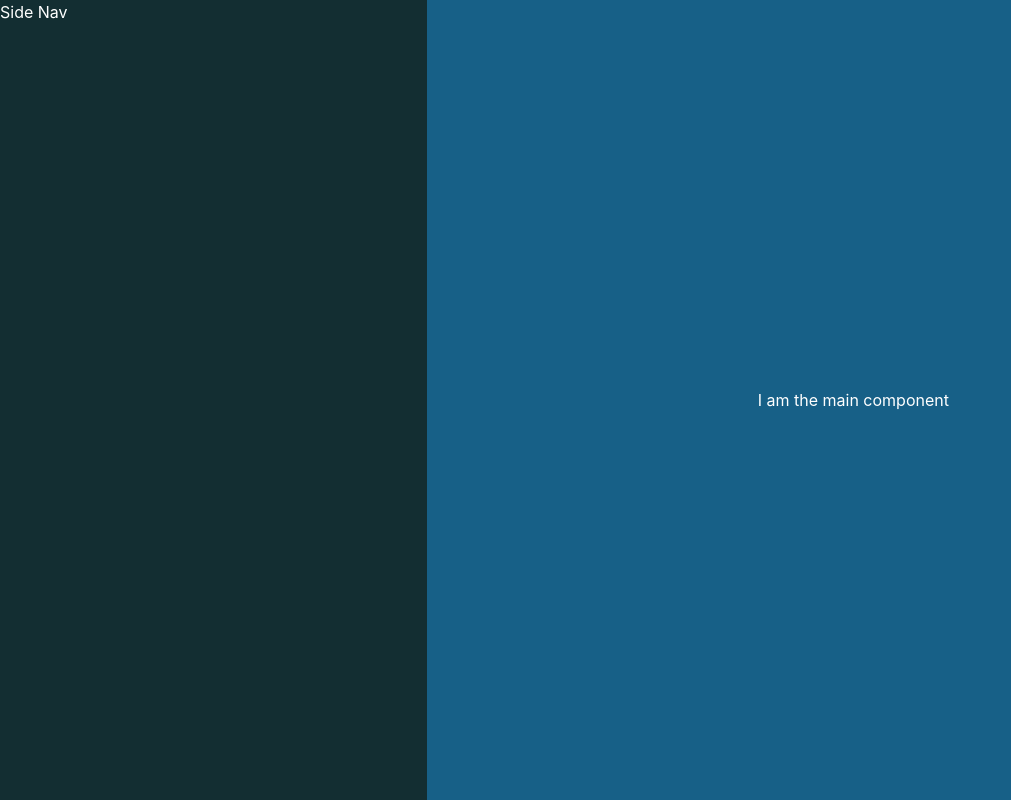
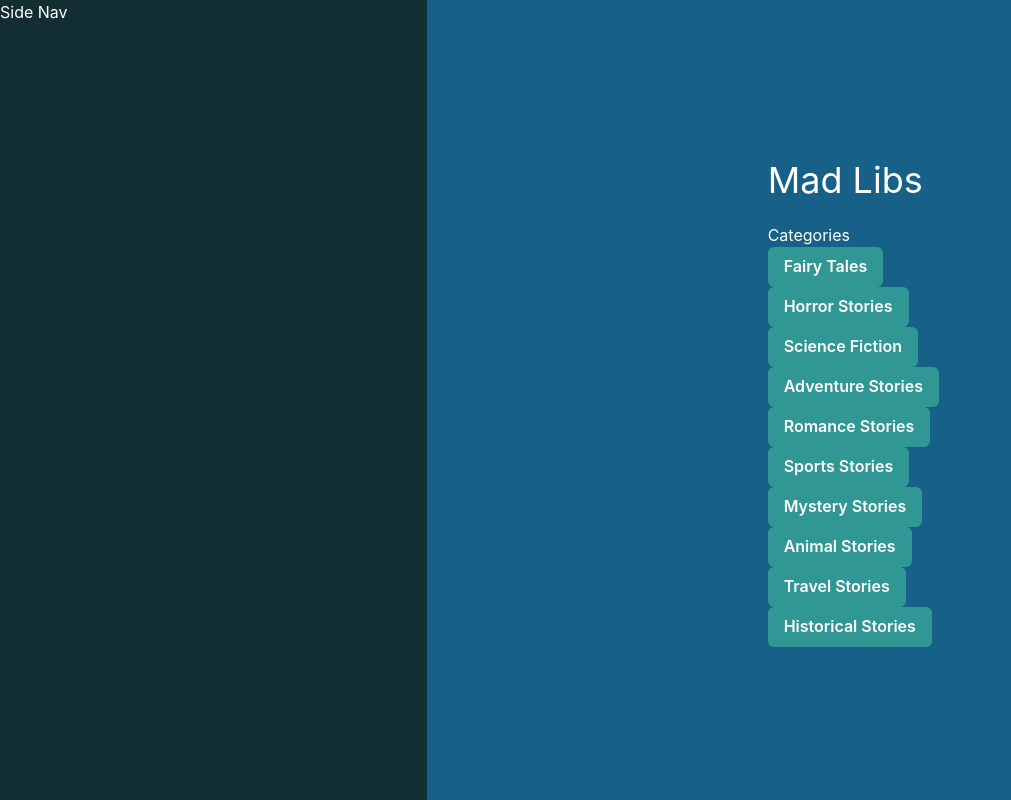
Before and after one commit to gpt-libs/gpt-libs-ui, a React (Vite) app: page / in a window 1280 px wide. Shown: the whole page, without its empty margins (0-1011 px from the left). Built offline with nearby package versions, Linux system fonts and the light colour scheme.

Commit message:
wip: building out main page
added in buttons and mock data

```diff
--- /dev/null
+++ b/src/components/Button/Button.tsx
@@ -0,0 +1,10 @@
+import { ReactNode } from "react";
+import { Button as ChButton }from "@chakra-ui/react";
+
+export function Button (
+    {children}:{children:ReactNode}
+) {
+
+
+    return <div><ChButton colorScheme='teal' >{children}</ChButton></div>
+}
--- /dev/null
+++ b/src/components/Button/index.ts
@@ -0,0 +1 @@
+export * from "./Button"
--- /dev/null
+++ b/src/mockData/categories.ts
@@ -0,0 +1,58 @@
+export const categories = [
+  {
+    id: 1,
+    name: "Fairy Tales",
+    description:
+      "Mad Libs based on classic fairy tales such as Cinderella and Sleeping Beauty",
+  },
+  {
+    id: 2,
+    name: "Horror Stories",
+    description:
+      "Mad Libs featuring spooky and suspenseful tales, perfect for a Halloween party",
+  },
+  {
+    id: 3,
+    name: "Science Fiction",
+    description:
+      "Mad Libs that take place in outer space or in the future, featuring advanced technology and alien worlds",
+  },
+  {
+    id: 4,
+    name: "Adventure Stories",
+    description:
+      "Mad Libs filled with action and adventure, perfect for young readers",
+  },
+  {
+    id: 5,
+    name: "Romance Stories",
+    description: "Mad Libs featuring love stories and romantic comedies",
+  },
+  {
+    id: 6,
+    name: "Sports Stories",
+    description:
+      "Mad Libs centered around various sports and athletic competitions",
+  },
+  {
+    id: 7,
+    name: "Mystery Stories",
+    description: "Mad Libs featuring crime stories and detective stories",
+  },
+  {
+    id: 8,
+    name: "Animal Stories",
+    description: "Mad Libs featuring animals and their adventures",
+  },
+  {
+    id: 9,
+    name: "Travel Stories",
+    description: "Mad Libs featuring stories of travel and exploration",
+  },
+  {
+    id: 10,
+    name: "Historical Stories",
+    description:
+      "Mad Libs that take place in the past, featuring historical events and figures",
+  },
+];
--- a/src/pages/Main.tsx
+++ b/src/pages/Main.tsx
@@ -1,3 +1,15 @@
+import { Button } from "../components/Button";
+import { categories } from "../mockData/categories";
+import { Text } from "@chakra-ui/react";
+
 export function Main() {
-  return <div>I am the main component</div>;
+  return <div>
+      <Text mb={4} fontSize='4xl'>Mad Libs</Text>
+      <h3>Categories</h3>
+      {categories.map((category)=>{
+          return <Button>{category.name}</Button>
+      })}
+
+
+  </div>;
 }
```
Also changed, not shown: src/mockData/madlibs.ts (added, +88 -0 lines).
